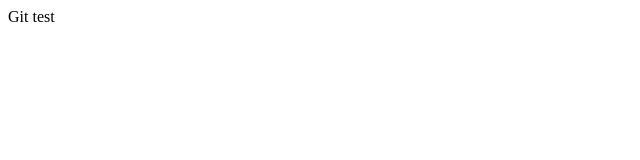
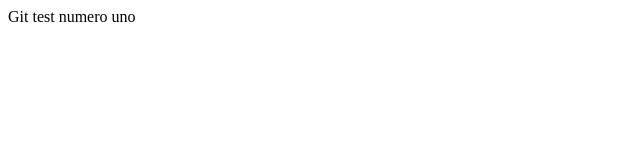
Before and after one commit to lugras/my-other-repo, a plain HTML site: page index.html in a window 1280 px wide. Shown: the full height of the page, 0-640 px from the left. Drawn offline with Linux system fonts and the light colour scheme.

Commit message:
modified index 2

```diff
--- a/index.html
+++ b/index.html
@@ -1,3 +1,3 @@
 <html>
-Git test
+Git test numero uno
 </html>
```
